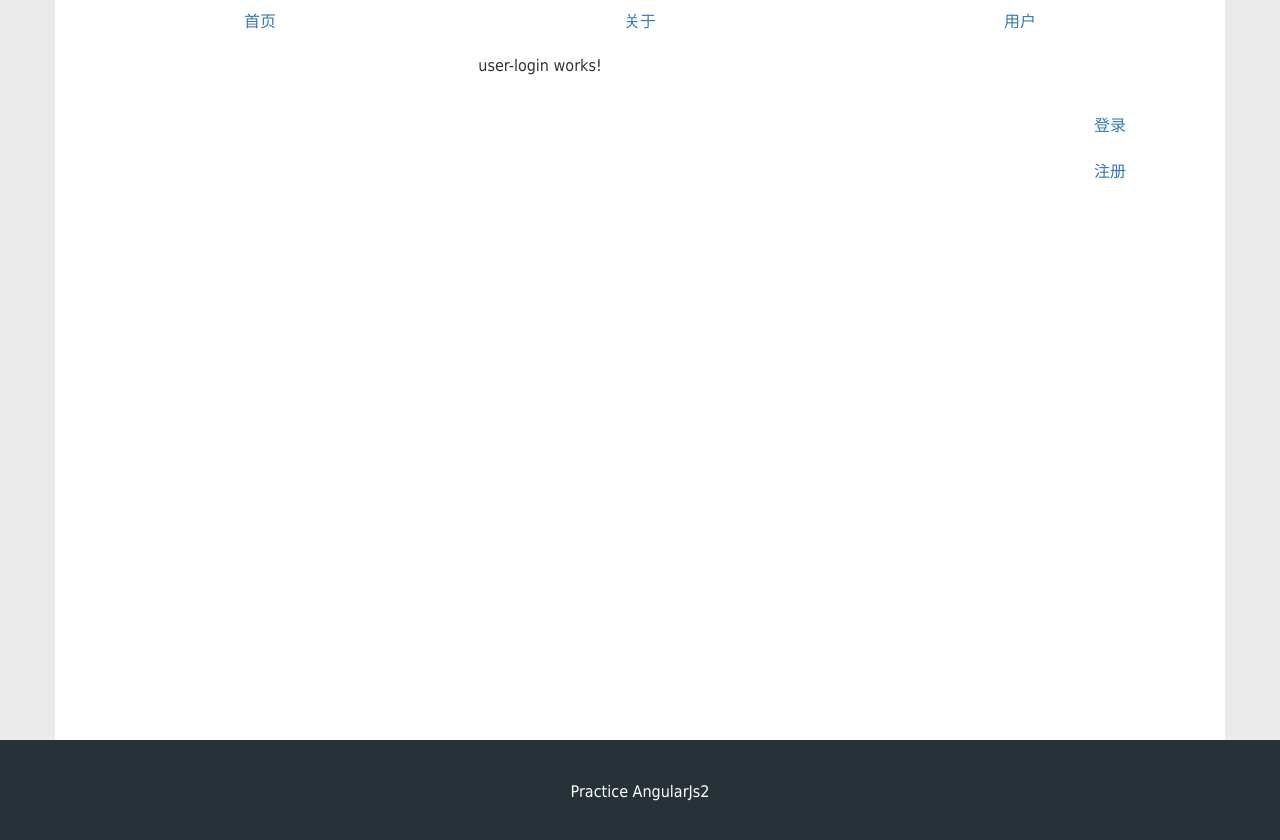
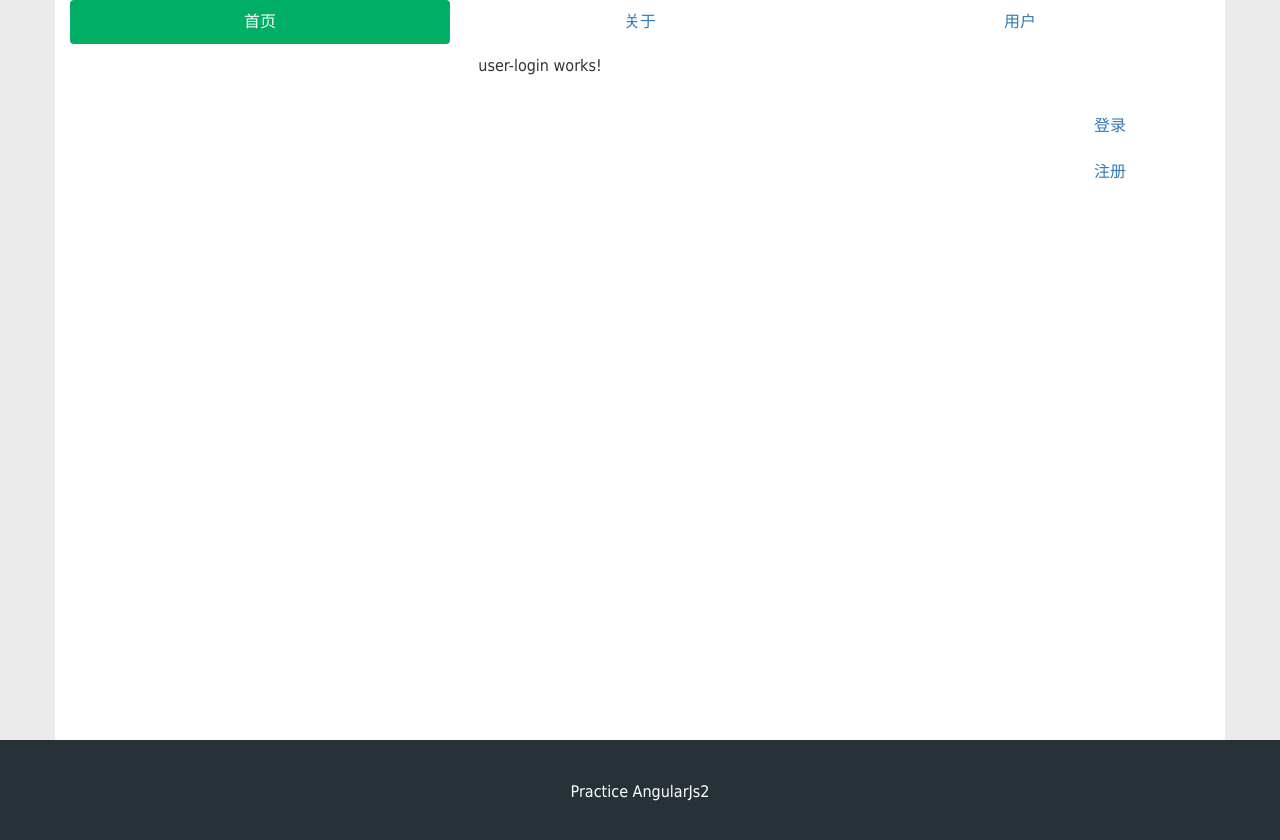
Before and after one commit to ItGeneral/my-angular, an Angular app: page /login in a window 1280 px wide. Shown: the top 840 px of the page. Built offline with nearby package versions, Linux system fonts and the light colour scheme.

Commit message:
edit css

```diff
--- a/src/app/app.component.css
+++ b/src/app/app.component.css
@@ -31,3 +31,7 @@ nav a{
 .row{
   text-align: center;
 }
+.nav-pills>li.active>a, .nav-pills>li.active>a:focus, .nav-pills>li.active>a:hover{
+  color: #fff;
+  background-color: #00ae66;
+}
--- a/src/app/app.component.html
+++ b/src/app/app.component.html
@@ -1,6 +1,6 @@
 <div class="about-main">
     <ul class="nav nav-pills nav-justified" role="tablist">
-        <li role="presentation">
+        <li role="presentation" class="active">
           <a routerLink="/home" routerLinkActive="active">首页</a>
         </li>
         <li role="presentation">
```
